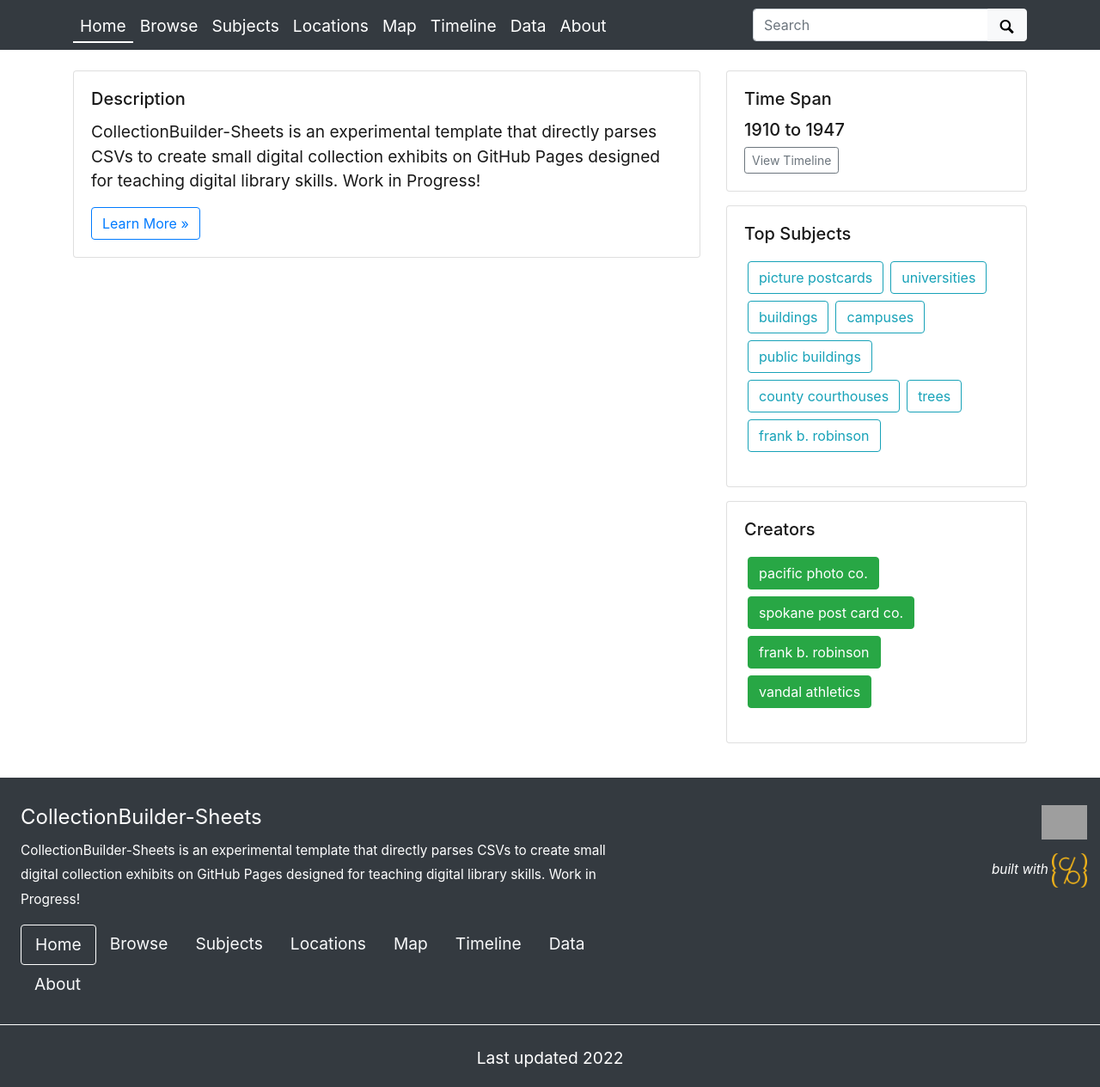
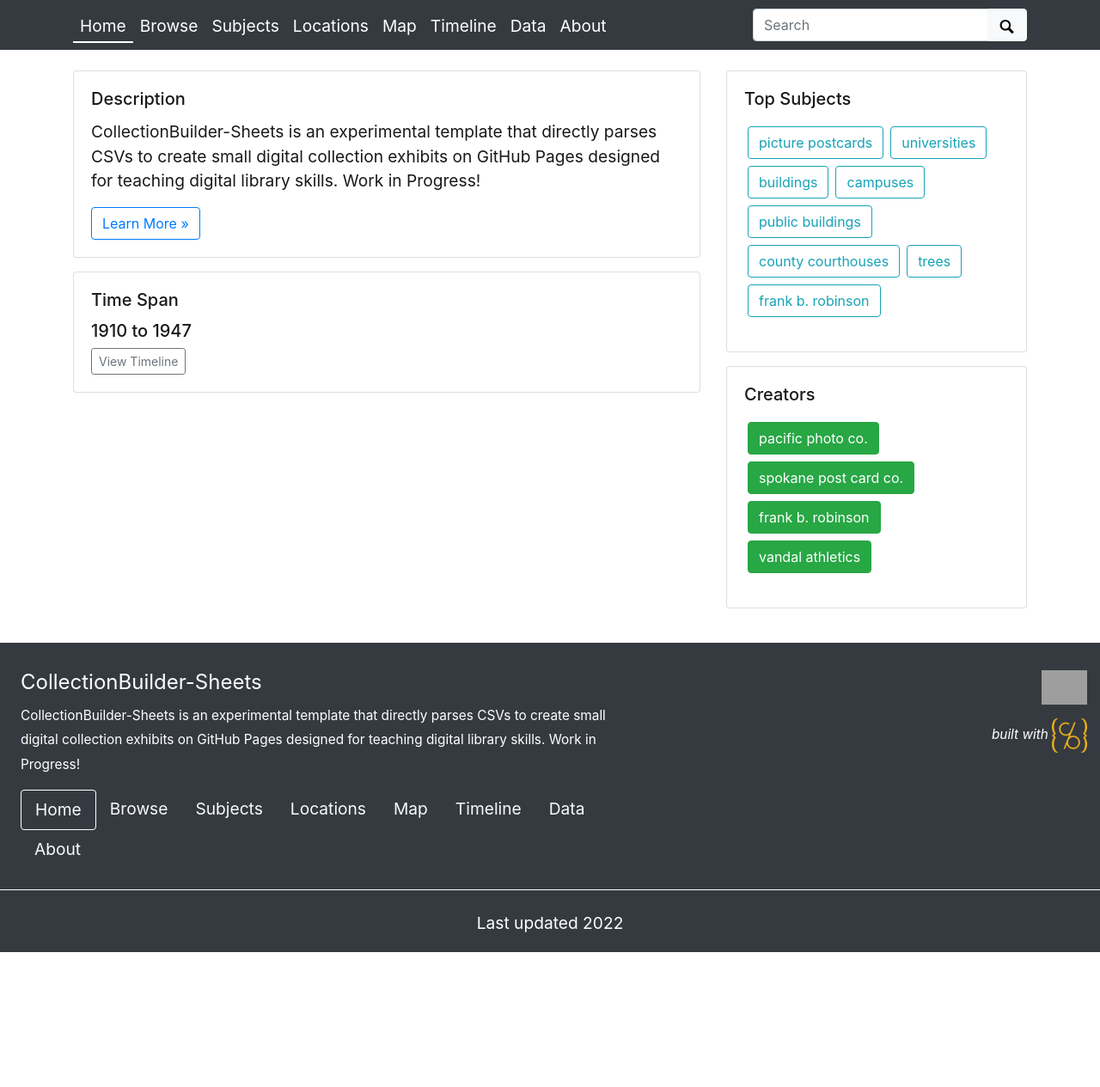
Before and after one commit to gabrielesh/test-sheets, a Jekyll site: the page built from index.md, in a window 1280 px wide. Shown: the part 352-1617 px from the top of the page at 86% size. Built offline with Jekyll 4.4.1, drawn with Linux system fonts in a browser that asks for light colours; after the commit the page ends 1460 px from its top, so only the background shows below that; grey boxes are pictures that could not be loaded.

Commit message:
Update home-infographic.html

```diff
--- a/_layouts/home-infographic.html
+++ b/_layouts/home-infographic.html
@@ -8,10 +8,10 @@ custom-foot: js/home-js.html
 
     {% include index/description.html %}
 
+    {% include index/time.html %}
+
   </div>
   <div class="col-md-4">
-
-    {% include index/time.html %}
 
     {% include index/featured-terms.html field="subject" title="Top Subjects" btn-color="outline-info" max=8 %}
 
```
